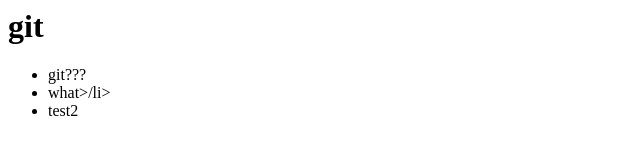
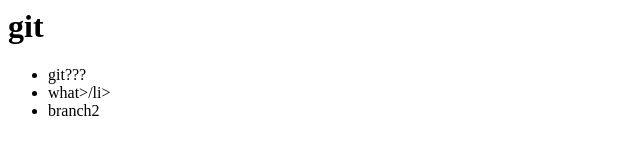
Before and after one commit to destinybeom/gittest, a plain HTML site: page index.html in a window 1280 px wide. Shown: the full height of the page, 0-640 px from the left. Drawn offline with Linux system fonts and the light colour scheme.

Commit message:
mod branch2

```diff
--- a/index.html
+++ b/index.html
@@ -9,8 +9,7 @@
 	<ul>
 		<li>git???</li>
 		<li>what>/li>
-
-		<li>test2</li>
+		<li>branch2</li>
 	</ul>
 	</body>
 </html>
```
